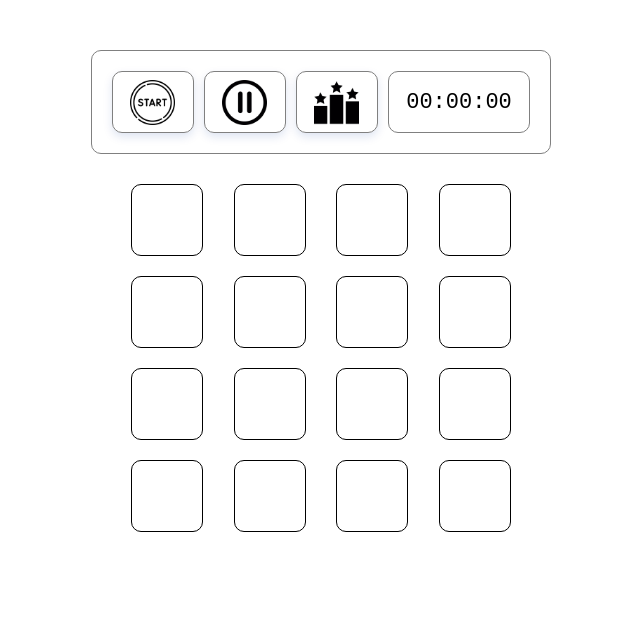
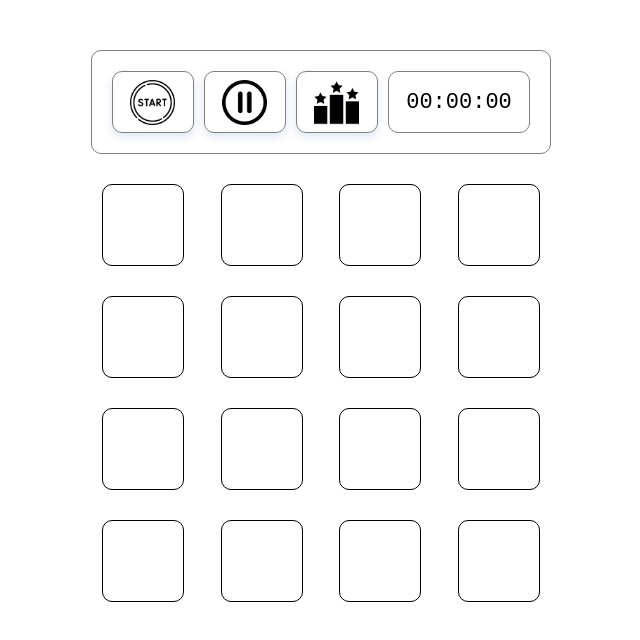
Before and after one commit to bomjourno/memoryGame, a React (Create React App) app: page / in a window 1280 px wide. Shown: the top 640 px of the page, without its empty margins (319-959 px from the left). Built offline with nearby package versions, Linux system fonts and the light colour scheme.

Commit message:
feat: close find cards

```diff
--- a/src/components/Card/Card.css
+++ b/src/components/Card/Card.css
@@ -11,8 +11,16 @@
 }
 
 .hidden {
-  width: 70px;
-  height: 70px;
+  width: 80px;
+  height: 80px;
   border: 1px solid;
   border-radius: 10px;
 }
+
+.disabled {
+  pointer-events: none;
+}
+
+.foundCard {
+  background-color: gray;
+}
--- a/src/components/Card/Card.js
+++ b/src/components/Card/Card.js
@@ -2,9 +2,10 @@ import classNames from 'classnames';
 import React, {useEffect, useState} from 'react';
 import './Card.css'
 
-function Card({ id, src, alt, count, setCount}) {
+function Card({ id, src, count, setCount, card, handleCardClick, alt, front}) {
 
-  const [frontCard, setFrontCard] = useState()
+  const [frontCard, setFrontCard] = useState(false)
+  // const [frontCard, setFrontCard] = useState(false)
   const USER_POKE_COUNT = 1;
   const MAX_USER_POKE_COUNT = 2;
 
@@ -18,18 +19,23 @@ function Card({ id, src, alt, count, setCount}) {
 
   useEffect(() => {
     if(count === MAX_USER_POKE_COUNT) {
-      setCount(count=0) //обнуляем количество "тыков" на карту
+      setCount(0) //обнуляем количество "тыков" на карту
     }
   }, [count])
 
+  function handleClick() {
+    handleCardClick(card)
+  }
+
   return (
-    <div className='hidden'>
+    <div className={classNames('hidden', {foundCard: front})}>
       <img onClick={()=> {
         setFrontCard(!frontCard);
-        setCount(count + USER_POKE_COUNT)
-      }} className={classNames('card-item', {show: frontCard})} id={id} src={src} alt={alt} />
+        setCount(count + USER_POKE_COUNT);
+        handleClick();
+        // handleFrontCard();
+      }} className={classNames('card-item', {show: frontCard, disabled: front})} id={id} src={src} alt={alt} />
     </div>
-
   )
 }
 
--- a/src/index.css
+++ b/src/index.css
@@ -24,10 +24,10 @@ code {
 .cards-container {
   display: flex;
   justify-content: space-evenly;
-  max-width: 400px;
+  max-width: 450px;
   flex-wrap: wrap;
   margin: 30px 0 0 0;
-  gap: 20px;
+  gap: 30px;
 }
 
 .disable {
--- a/src/pages/App.js
+++ b/src/pages/App.js
@@ -1,17 +1,8 @@
 import React, { useEffect, useState } from "react";
 import Card from "../components/Card/Card";
 import Timer from "../components/Timer.js/Timer";
-import {shuffle} from '../utils/shuffle'
-import {
-  link1,
-  link2,
-  link3,
-  link4,
-  link5,
-  link6,
-  link7,
-  link8,
-} from "../utils/cards-images";
+import { shuffle } from "../utils/shuffle";
+import { startCards } from "../utils/start-cards";
 import classNames from "classnames";
 
 function App() {
@@ -25,112 +16,85 @@ function App() {
   const MAX_USER_POKE_COUNT = 2;
 
   //стартовый массив карточек на доске
-  const [cardsData, setCardsData] = useState([
-    { id: 1, alt: "Spider-man", src: link1},
-    { id: 2, alt: "Spider-man", src: link1},
-    { id: 3, alt: "Batman", src: link2},
-    { id: 4, alt: "Batman", src: link2},
-    { id: 5, alt: "Deadpool", src: link3},
-    { id: 6, alt: "Deadpool", src: link3},
-    { id: 7, alt: "Albert-Einstein", src: link4},
-    { id: 8, alt: "Albert-Einstein", src: link4},
-    { id: 9, alt: "Jack Sparrow", src: link5},
-    { id: 10, alt: "Jack Sparrow", src: link5},
-    { id: 11, alt: "Neo", src: link6},
-    { id: 12, alt: "Neo", src: link6},
-    { id: 13, alt: "Steve Jobs", src: link7},
-    { id: 14, alt: "Steve Jobs", src: link7},
-    { id: 15, alt: "Ninja", src: link8},
-    { id: 16, alt: "Ninja", src: link8},
-  ]);
+  const [cardsData, setCardsData] = useState([]);
 
   //Перемешиваем массив карт
   useEffect(() => {
-    setCardsData(shuffle(cardsData));
+    setCardsData(shuffle(startCards));
   }, []);
 
   //через count считаем количество тыков на карты.
   const [count, setCount] = React.useState(0);
 
   //После двух тыков блокируем "тык" на другие карты посредством status
-  let [status, setStatus] = React.useState(false);
-
-  //добавляем в новый массив те карты, которые тыкнули
-  let [a, setA] = useState([])
+  const [status, setStatus] = React.useState(false);
 
   //блокируем возможность тыка на другие карты
   useEffect(() => {
-    if(count === MAX_USER_POKE_COUNT) {
-      setStatus(!status)
+    if (count === MAX_USER_POKE_COUNT) {
+      setStatus(!status);
     }
-  }, [count])
-  // useEffect(() => {
-  //   setCount(count + USER_POKE_COUNT)
-  //   if(count === MAX_USER_POKE_COUNT) {
-  //     setStatus(!status)
-  //   }
+  }, [count]);
 
-  //   if(cardsData.find(item => item.front === true)) {
-  //     let b = cardsData.find(item => item.front === true);
-  //     setA([b, ...a ]) //работает через пень колоду, переделать
-  //     console.log(a)
-  //   }
+  useEffect(() => {
+    if (status) {
+      setTimeout(() => setStatus(!status), 4000);
+    }
+  }, [status]);
 
-  // }, [cardsData])
+  // добавляем в новый массив те карты, которые Выбрал пользователь
+  const [userSelectedCard, setUserSelectedCard] = useState([]);
 
-  const prom = new Promise((resolve, reject) => {
-    if(status) {
-      resolve(status)
-    } else {
-      reject('false')
-    }
-  })
-
-  prom.then((res) => setTimeout(() => setStatus(!res), 4000)).catch((err) => err.status)
-
-  //сравниваем тыкнутые карты между собой, и если они одинаковые, то оставляем карты открытыми
-  //остановился пока на этом этапе
-  // useEffect(() => {
-  //   if(a.length > 1) {
-  //     if(a[0].alt === a[1].alt) {
-  //       let card = cardsData.find(item => item.alt === a[0].alt)
-  //       let card1 = cardsData.find(item => item.alt === a[1].alt)
-  //       console.log(card)
-  //       setCardsData(cardsData.map(item => {
-  //         if(item.alt === card.alt) {
-  //           item.front = true
-  //         }
-  //         return item
-  //       }))
-  //       setCardsData(cardsData.map(item => {
-  //         if(item.alt === card1.alt) {
-  //           item.front = true
-  //         }
-  //         return item
-  //       }))
-  //     }
-  //   }
-  // }, [a])
+  function handleCardClick(card) {
+    setUserSelectedCard(() => [...userSelectedCard, { name: card }]);
+  }
 
 
-  // if(a.length > 2) {
-  //   setA(a = [])
-  // }
+
+  function createNewCards() {
+    setCardsData((prev) => {
+      const foundCard = prev.find((card) => card.alt === userSelectedCard[0].name
+      );
+      console.log(foundCard);
+      for(let i=0; i<prev.length; i++) {
+        if(prev[i].alt === foundCard.alt) {
+          prev[i].front = true;
+        }
+      }
+      // debugger
+      console.log(prev)
+      return prev;
+    });
+    setUserSelectedCard([]);
+  }
+
+  useEffect(() => {
+    if (userSelectedCard.length === 2) {
+      userSelectedCard[0].name === userSelectedCard[1].name
+        ? createNewCards()
+        : setUserSelectedCard([]);
+    }
+    console.log(userSelectedCard);
+  }, [userSelectedCard]);
 
   return (
     <div className="main">
       <header>
         <Timer buttonsClass={buttonsClass} />
       </header>
-      <section className={classNames('cards-container', {disable: status})}>
+      <section className={classNames("cards-container", { disable: status })}>
         {cardsData.map((card, index) => {
           return (
             <Card
+              // handleRotateCard={handleRotateCard}
+              front={card.front}
+              card={card.alt}
+              handleCardClick={handleCardClick}
               count={count}
               setCount={setCount}
               src={card.src}
+              id={card.id}
               alt={card.alt}
-              id={card.id}
               key={index}
             />
           );
--- /dev/null
+++ b/src/utils/start-cards.js
@@ -0,0 +1,29 @@
+import {
+  link1,
+  link2,
+  link3,
+  link4,
+  link5,
+  link6,
+  link7,
+  link8,
+} from "./cards-images";
+
+export const startCards = [
+  { id: 1, alt: "Spider-man", src: link1, front: false},
+  { id: 2, alt: "Spider-man", src: link1, front: false},
+  { id: 3, alt: "Batman", src: link2, front: false},
+  { id: 4, alt: "Batman", src: link2, front: false},
+  { id: 5, alt: "Deadpool", src: link3, front: false},
+  { id: 6, alt: "Deadpool", src: link3, front: false},
+  { id: 7, alt: "Albert-Einstein", src: link4, front: false},
+  { id: 8, alt: "Albert-Einstein", src: link4, front: false},
+  { id: 9, alt: "Jack Sparrow", src: link5, front: false},
+  { id: 10, alt: "Jack Sparrow", src: link5, front: false},
+  { id: 11, alt: "Neo", src: link6, front: false},
+  { id: 12, alt: "Neo", src: link6, front: false},
+  { id: 13, alt: "Steve Jobs", src: link7, front: false},
+  { id: 14, alt: "Steve Jobs", src: link7, front: false},
+  { id: 15, alt: "Ninja", src: link8, front: false},
+  { id: 16, alt: "Ninja", src: link8, front: false},
+]
```
